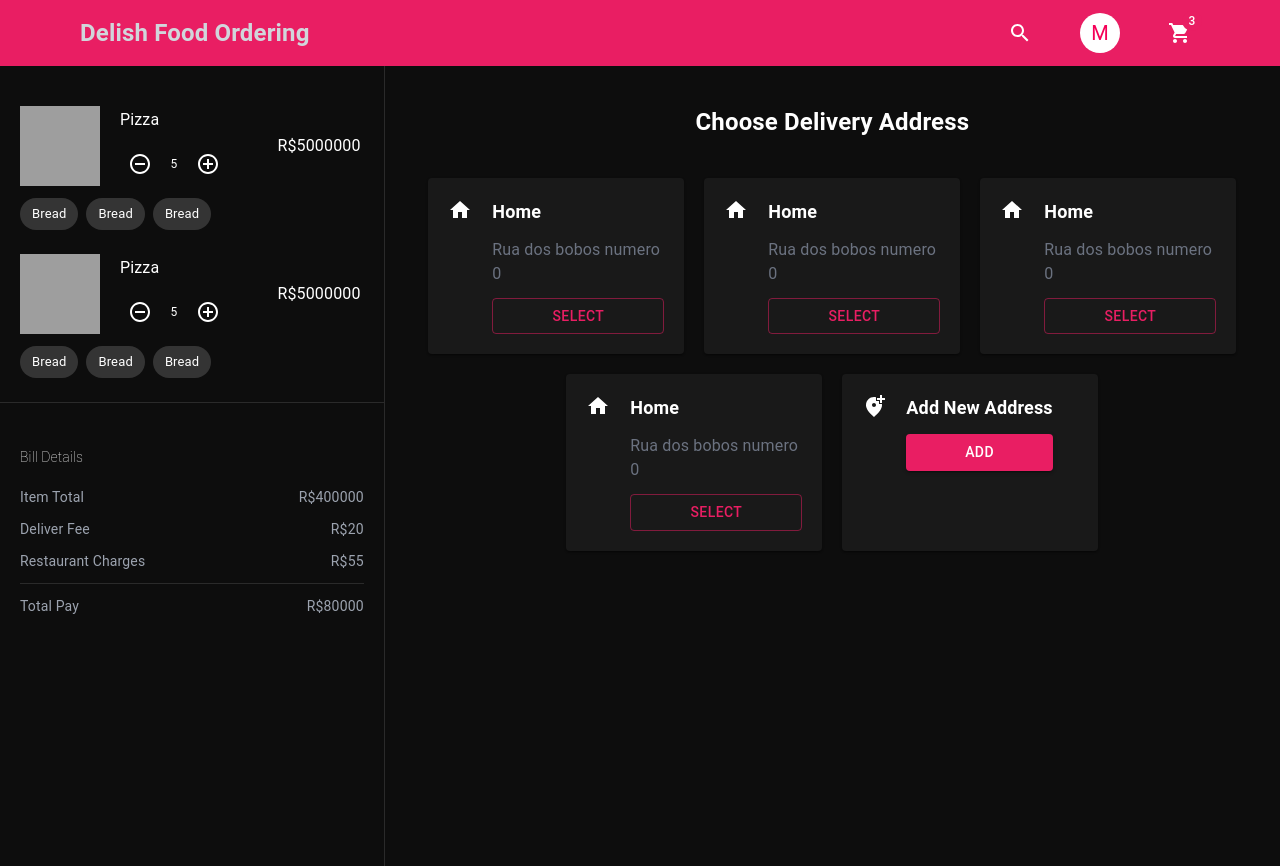
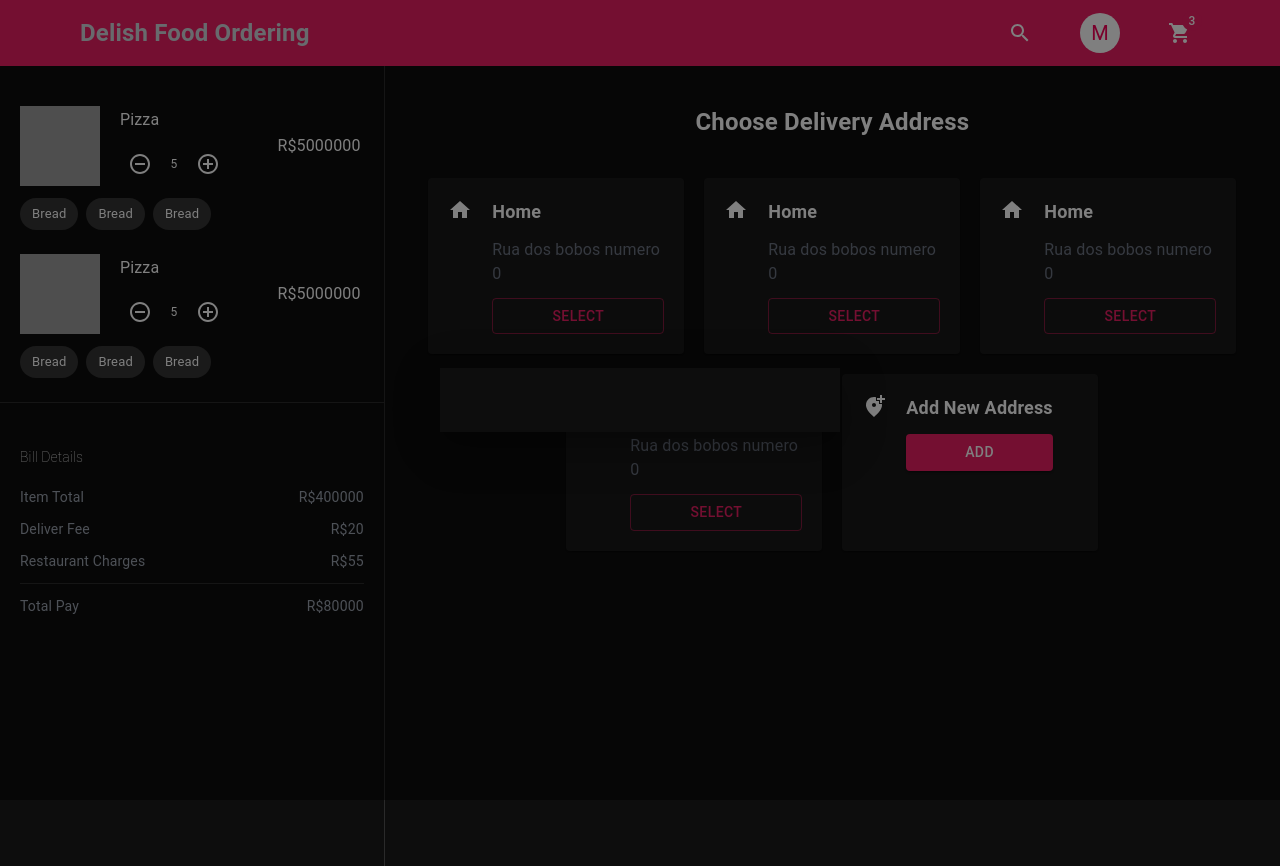
Before and after one commit to amayararocha/frontend-delish-food-ordering, a React (Create React App) app: page / in a window 1280 px wide. Both pictures are taken after a click on the button "ADD". Built offline with nearby package versions, Linux system fonts and the light colour scheme; grey boxes are pictures that could not be loaded.

Commit message:
task: iniciando implementação do address modal

```diff
--- a/src/component/cart/Cart.jsx
+++ b/src/component/cart/Cart.jsx
@@ -1,16 +1,31 @@
-import { Button, Card, Divider } from "@mui/material";
+import { Box, Button, Card, Divider, Modal } from "@mui/material";
 import React from "react";
 import CartItem from "./CartItem";
 import AddressCard from "./AddressCard";
 import AddLocationAltIcon from "@mui/icons-material/AddLocationAlt";
 
+const style = {
+  position: 'absolute',
+  top: '50%',
+  left: '50%',
+  transform: 'translate(-50%, -50%)',
+  width: 400,
+  bgcolor: 'background.paper',
+  outline: 'none',
+  boxShadow: 24,
+  p: 4,
+};
+
 const items = [1, 1];
 
 const Cart = () => {
   const createOrderUsingSelectedAddress = () => {};
-  const handleOpenAddressModal = () => {};
+  const handleOpenAddressModal = () => setOpen(true);
+  const [open, setOpen] = React.useState(false);
+  const handleClose = () => setOpen(false);
+
   return (
-    <div>
+    <>
       <main className="lg:flex justify-between">
         <section className="lg:w-[30%] space-y-6 lg:min-h-screen pt-10">
           {items.map((item) => (
@@ -73,7 +88,17 @@ const Cart = () => {
           </div>
         </section>
       </main>
-    </div>
+      <Modal
+        open={open}
+        onClose={handleClose}
+        aria-labelledby="modal-modal-title"
+        aria-describedby="modal-modal-description"
+      >
+        <Box sx={style}>
+
+        </Box>
+      </Modal>
+    </>
   );
 };
 
```
Also changed, not shown: src/component/cart/AddressCard.jsx (+21 -18 lines).
